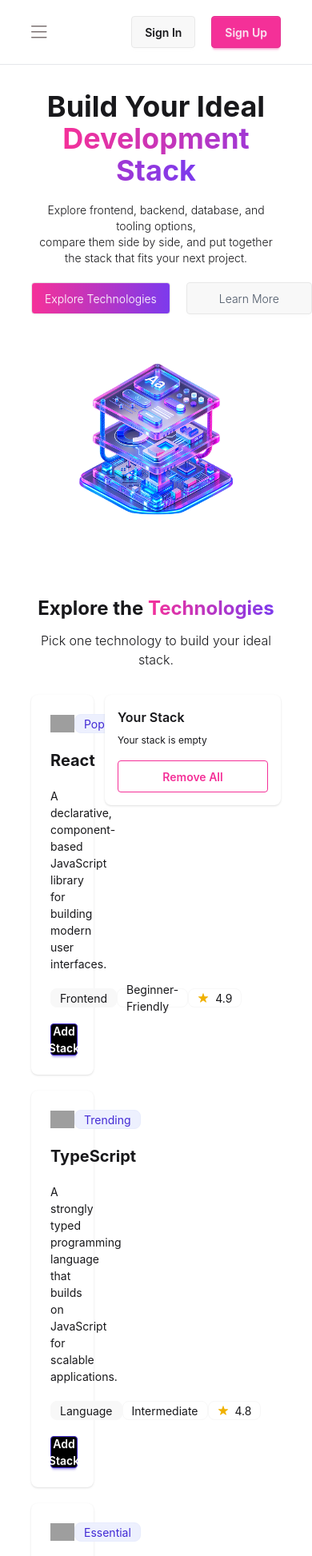
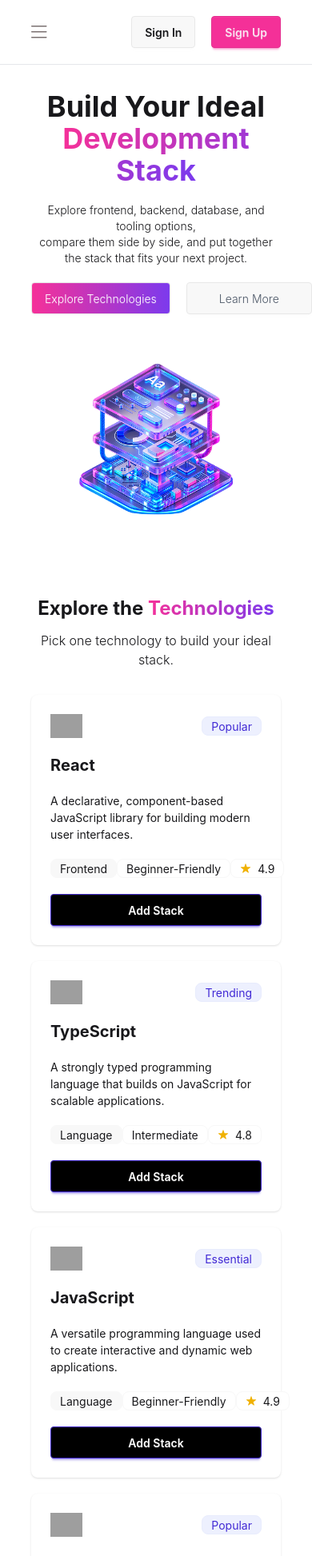
Before and after one commit to tasin-hasan/Dev-Stack, a React (Vite) app: page / in a window 390 px wide. Shown: the top 1946 px of the page at 80% size. Built offline with nearby package versions, Linux system fonts and the light colour scheme; grey boxes are pictures that could not be loaded.

Commit message:
key is given for TechnologyStack.tsx

```diff
--- a/src/components/Technologies/TechnologyCardandStack/TechnologyStack.tsx
+++ b/src/components/Technologies/TechnologyCardandStack/TechnologyStack.tsx
@@ -49,6 +49,7 @@
               data={data}
               stackData={stackData}
               setStackData={setStackData}
+              key={data.id}
             ></StackData>
           ))}
         </div>
--- a/src/components/Technologies/TechnologySection.tsx
+++ b/src/components/Technologies/TechnologySection.tsx
@@ -25,7 +25,7 @@
       <p className="font-light text-center mb-8 md:mb-10 md:text-start">Pick one technology to build your ideal stack.</p>
 
       {/* technology-cards and your-stack section  */}
-      <div className="flex gap-3.5">
+      <div className="flex flex-col gap-3.5 items-center lg:flex-row lg:items-start">
         {/* cards div  */}
         <div className="grid grid-cols-1 gap-5 md:grid-cols-2 lg:grid-cols-3">
 
```
